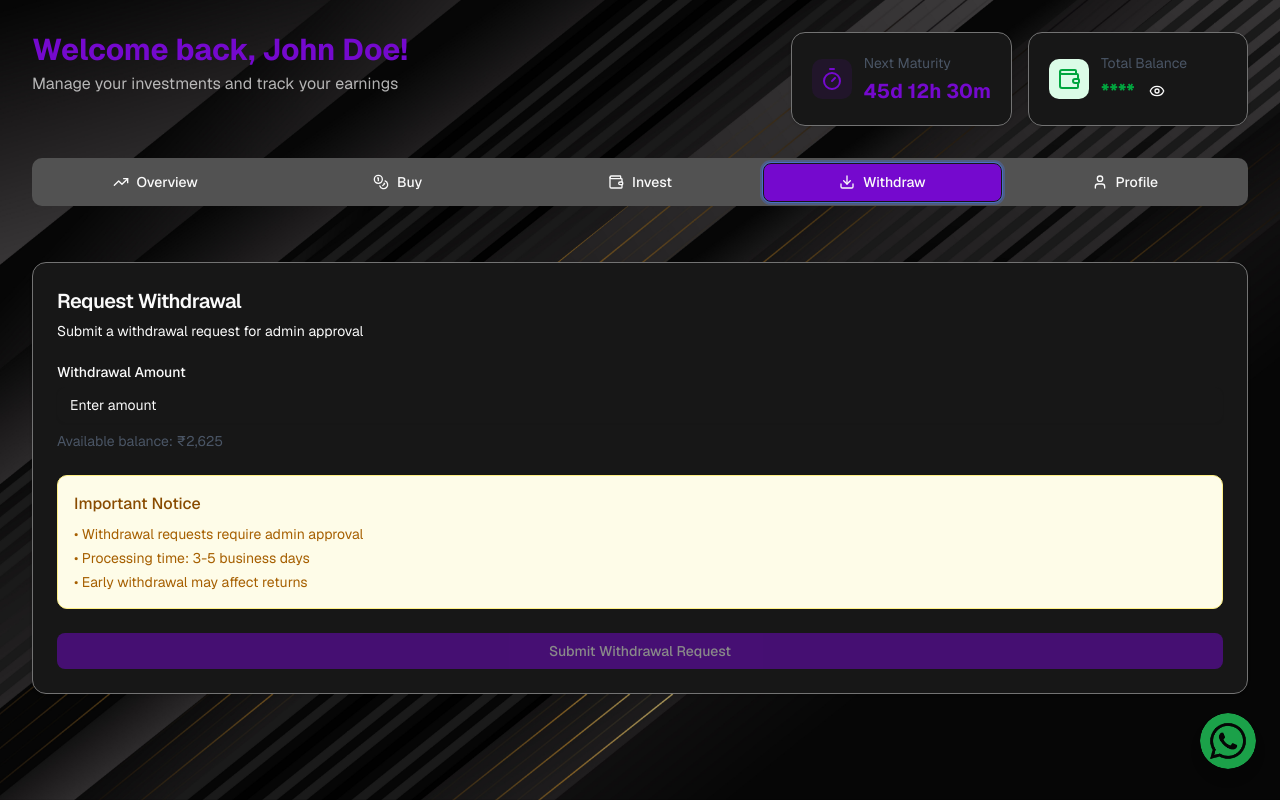
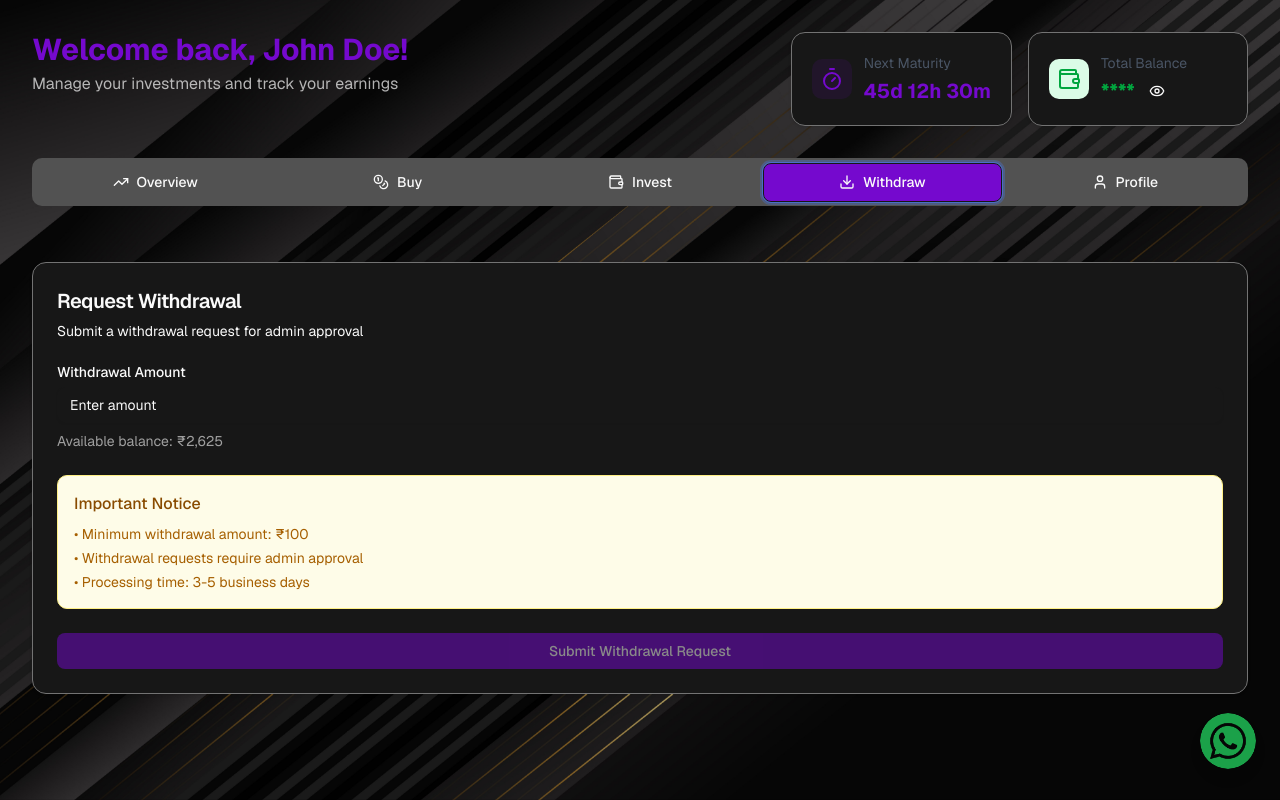
Before and after one commit to thecoinvestor1-afk/coinvestor-client, a Next.js app: page /dashboard in a window 1280 px wide. Both pictures are taken after a click on the tab "Withdraw". Built offline with nearby package versions, Linux system fonts and the light colour scheme.

Commit message:
add minimu balance vaidation for withdrawal

```diff
--- a/src/app/(main)/dashboard/page.tsx
+++ b/src/app/(main)/dashboard/page.tsx
@@ -706,7 +706,7 @@ const Dashboard = () => {
                                             value={withdrawalAmount}
                                             onChange={(e) => setWithdrawalAmount(e.target.value)}
                                         />
-                                        <p className="text-xs sm:text-sm text-gray-600">
+                                        <p className="text-xs sm:text-sm opacity-60">
                                             Available balance: {formatCurrency(userProfile.totalValue)}
                                         </p>
                                     </div>
@@ -714,9 +714,9 @@ const Dashboard = () => {
                                     <div className="p-3 sm:p-4 bg-yellow-50 border border-yellow-200 rounded-lg">
                                         <h4 className="font-medium text-yellow-800 mb-2 text-sm sm:text-base">Important Notice</h4>
                                         <ul className="text-xs sm:text-sm text-yellow-700 space-y-1">
+                                            <li>• Minimum withdrawal amount: {formatCurrency(100)}</li>
                                             <li>• Withdrawal requests require admin approval</li>
                                             <li>• Processing time: 3-5 business days</li>
-                                            <li>• Early withdrawal may affect returns</li>
                                         </ul>
                                     </div>
                                 </CardContent>
@@ -725,7 +725,7 @@ const Dashboard = () => {
                                         <AlertDialogTrigger asChild>
                                             <Button
                                                 className="w-full bg-primary"
-                                                disabled={!withdrawalAmount}
+                                                disabled={!withdrawalAmount || parseInt(withdrawalAmount || '0') < 100}
                                             >
                                                 Submit Withdrawal Request
                                             </Button>
```
